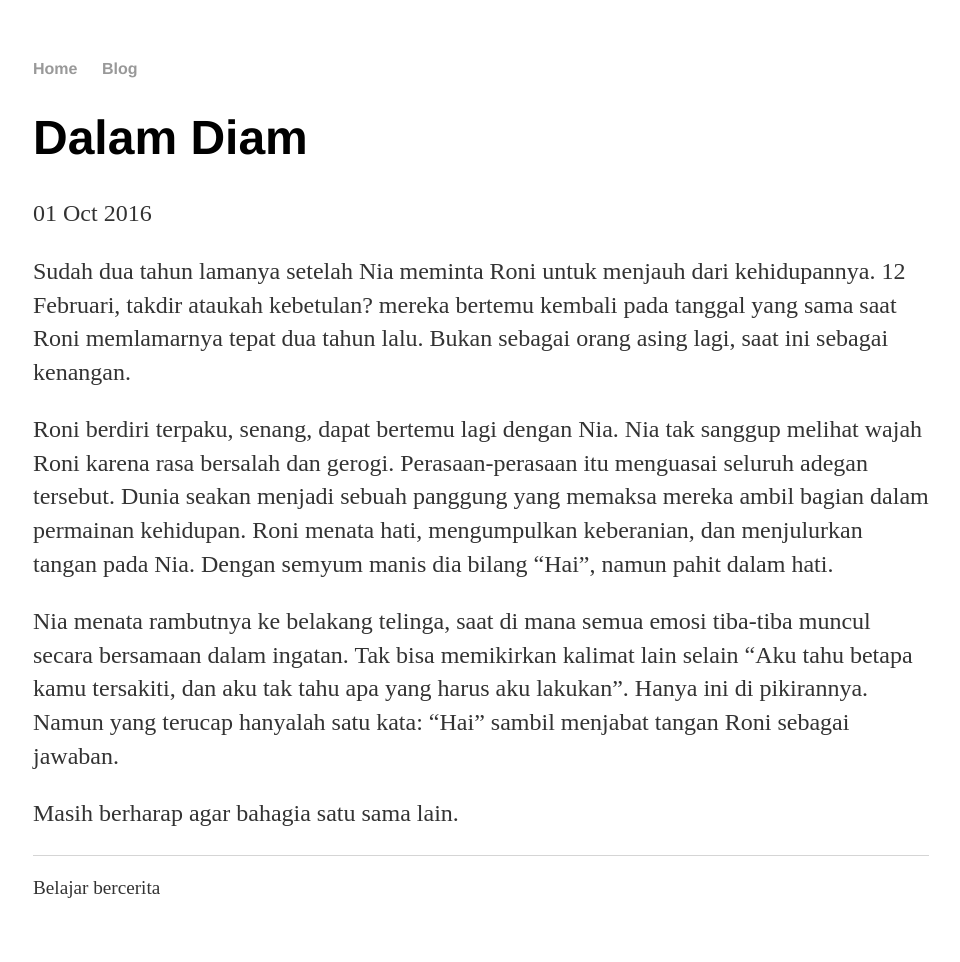
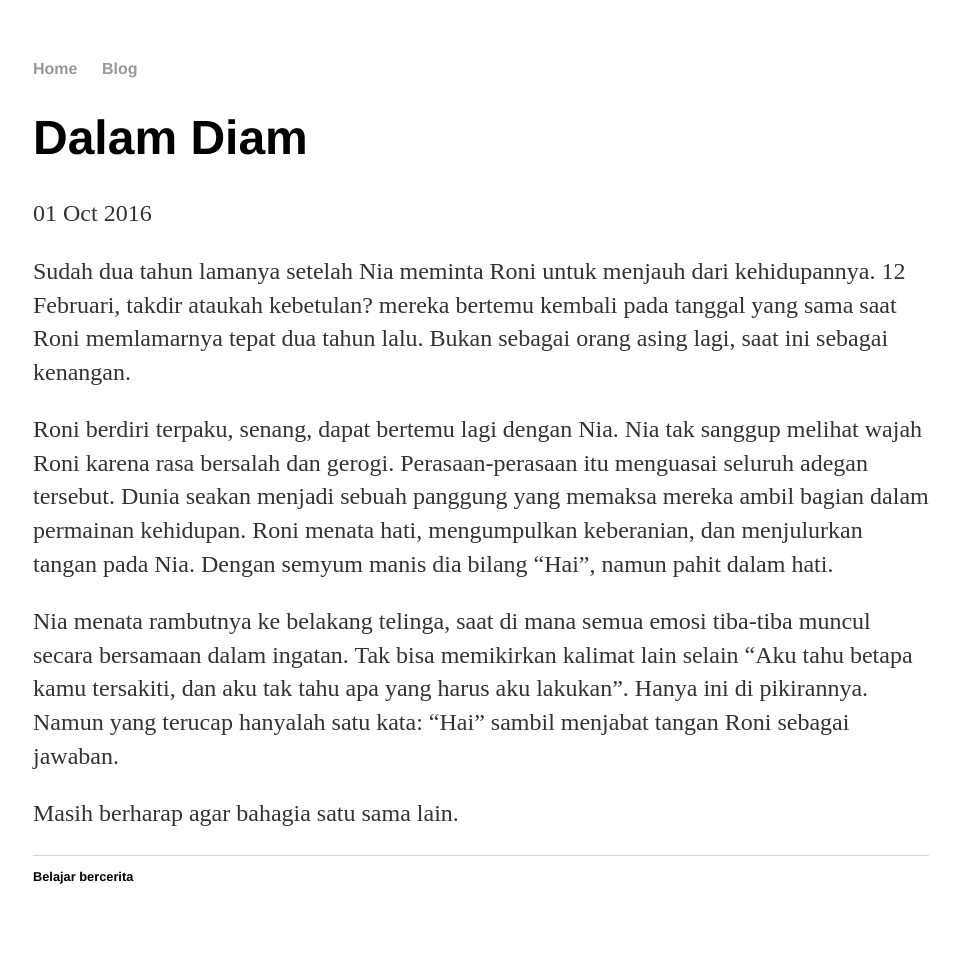
Before and after one commit to tingplenting/tingplenting.github.io, a Jekyll site: the page built from _posts/2016-10-01-dalam-diam.md, in a window 1280 px wide. Shown: the whole page, without its empty margins (159-1119 px from the left). Built offline with Jekyll 4.4.1, drawn with Linux system fonts in a browser that asks for light colours.

Commit message:
ganti footer

```diff
--- a/_layouts/default.html
+++ b/_layouts/default.html
@@ -17,7 +17,9 @@
 
 		</div><!-- /.container -->
 		<footer>
-			<p>Belajar bercerita</p>
+			<ul>
+				<li>Belajar bercerita</li>
+			</ul>
     		</footer>
 	</body>
 </html>
```
